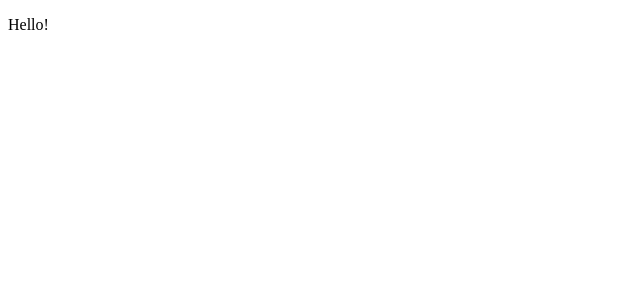
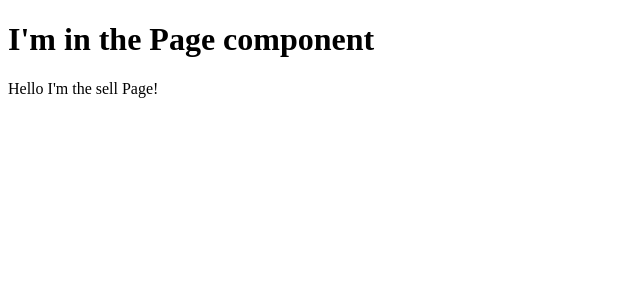
Before and after one commit to ThalesAvila/sick-fits, a Next.js app in the folder frontend/: page /sell in a window 1280 px wide. Shown: the top 300 px of the page, without its empty margins (0-640 px from the left). Built offline with nearby package versions, Linux system fonts and the light colour scheme.

Commit message:
refactor: changing Page component propTypes

```diff
--- a/frontend/components/Page.js
+++ b/frontend/components/Page.js
@@ -10,5 +10,8 @@
 }
 
 Page.propTypes = {
-  children: PropTypes.arrayOf(PropTypes.node),
+  children: PropTypes.oneOf([
+    PropTypes.arrayOf(PropTypes.node),
+    PropTypes.node,
+  ]),
 };
--- a/frontend/pages/sell.js
+++ b/frontend/pages/sell.js
@@ -1,7 +1,9 @@
+import Page from '../components/Page';
+
 export default function SellPage() {
   return (
-    <>
-      <p>Hello!</p>
-    </>
+    <Page>
+      <p>Hello I'm the sell Page!</p>
+    </Page>
   );
 }
```
